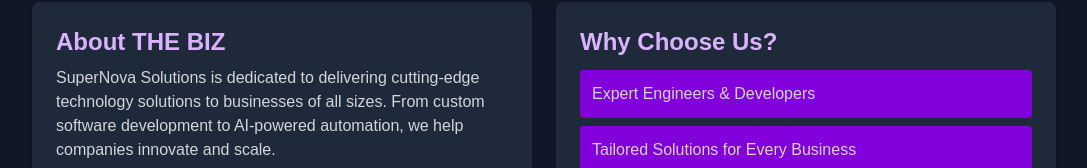
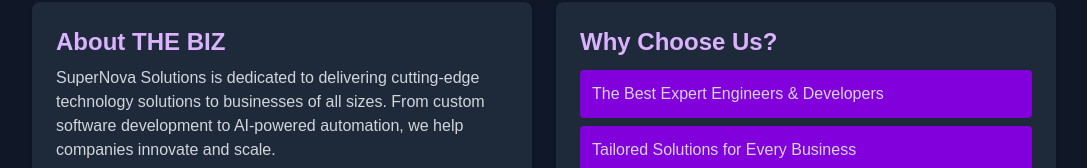
Before and after one commit to Artisan-Hosting/demo_site, a Next.js app: page / in a window 1280 px wide. Shown: the part 206-374 px from the top of the page, without its empty margins (96-1183 px from the left). Built offline with nearby package versions, Linux system fonts and the light colour scheme.

Commit message:
added a bullet

```diff
--- a/src/app/page.js
+++ b/src/app/page.js
@@ -22,7 +22,7 @@
         <div className="bg-gray-800 shadow-md p-6 rounded-lg">
           <h2 className="text-2xl font-semibold text-purple-300">Why Choose Us?</h2>
           <ul className="mt-3 space-y-2">
-            <li className="text-gray-300 bg-purple-700 p-3 rounded">Expert Engineers & Developers</li>
+            <li className="text-gray-300 bg-purple-700 p-3 rounded">The Best Expert Engineers & Developers</li>
             <li className="text-gray-300 bg-purple-700 p-3 rounded">Tailored Solutions for Every Business</li>
             <li className="text-gray-300 bg-purple-700 p-3 rounded">24/7 Customer Support</li>
             <li className="text-gray-300 bg-purple-700 p-3 rounded">Scalable & Future-Proof Technology</li>
```
